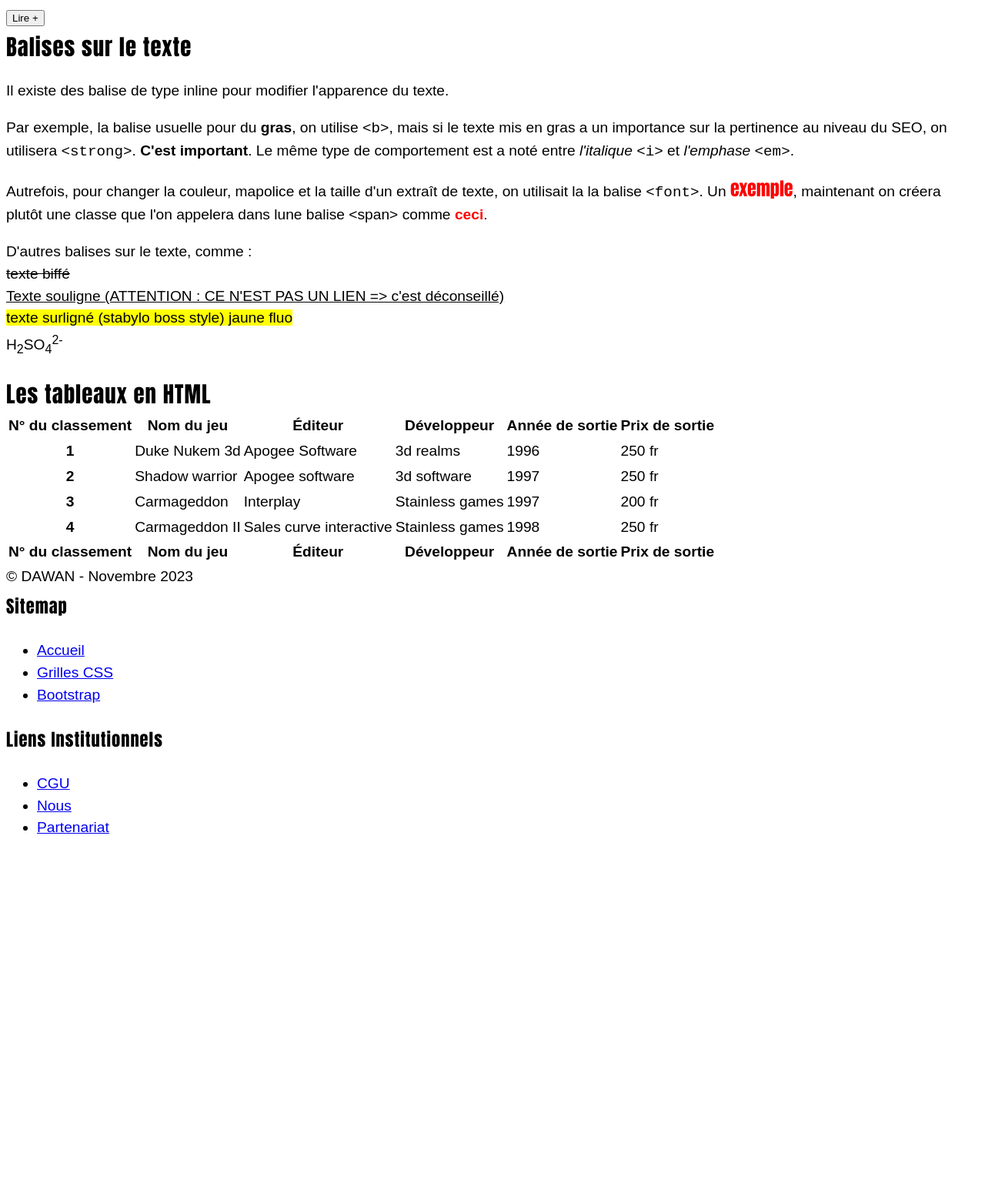
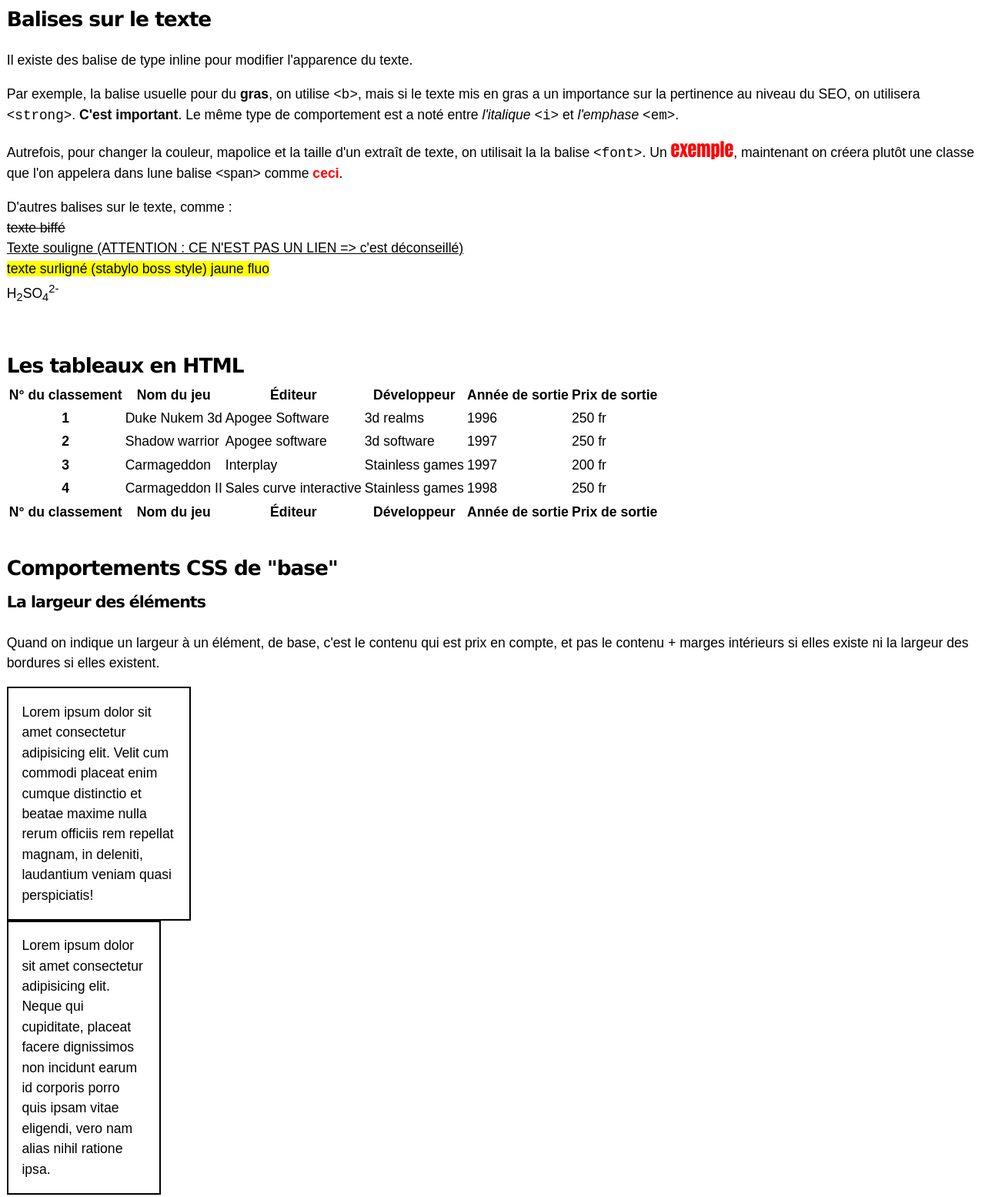
Before and after one commit to nicoduflot/2023-11-20-HTML-CSS, a plain HTML site: page index.html in a window 1280 px wide. Shown: the part 922-2477 px from the top of the page at 77% size. Before the commit the page ends 2031 px from the top, so only its background shows below. Drawn offline with Linux system fonts and the light colour scheme.

Commit message:
CSS bases plus

```diff
--- a/css/style.css
+++ b/css/style.css
@@ -14,14 +14,27 @@ si 2em = 32 px, 1em = 16px
 
 */
 
+/* Déclaration root */
+
 :root{
     /* root permet de surcharger le comportement par défaut du navigateur */
     /* css permet d'utiliser des variable, et elles peuvent êtrz géréeet / ou précalculée dans le root */
     --font-family: Arial, Helvetica, sans-serif;
-    --heading-font: impact;
+    --heading-font: verdana;
     font-family: var(--font-family);
-    font-size: 1.2rem;
+    font-size: 1.1rem;
     line-height: 1.5rem;
+    --link-main-color: darkred;
+    --link-main-color-hover: black;
+    --link-nav-main-color: white;
+}
+
+/* déclarations générales */
+
+*,
+*::before,
+*::after{
+    box-sizing: border-box;
 }
 
 h1,
@@ -33,5 +46,57 @@ h6{
     font-family: var(--heading-font);
     line-height: 2.5rem;
     margin: 0;
-    letter-spacing: 1px;
+    letter-spacing: -1px;
 }
+
+a,
+a:visited{
+    text-decoration: none;
+    font-weight: bold;
+    color: var(--link-main-color);
+}
+
+a:hover{
+    color: var(--link-main-color-hover);
+}
+
+/* déclaration de classes */
+
+.content-width{
+    width: 200px;
+    border: 2px solid black;
+    padding: 1rem;
+    box-sizing: content-box;
+}
+
+.border-width{
+    width: 200px;
+    border: 2px solid black;
+    padding: 1rem;
+    box-sizing: border-box;
+}
+
+.fit-table{
+    width: 100%;
+    overflow-x: scroll;
+}
+
+/* déclarations de structure */
+
+body{
+    margin: 0;
+}
+/* body > nav > div > ul */
+body > nav ul{
+    list-style-type: none;
+    padding-inline-start: 0;
+}
+
+body > main > section > article{
+    padding: 1rem 0.5rem;
+}
+
+/*
+déclarations adaptatives (responsive ou RWD responsive web design)
+media queries
+*/
--- a/index.html
+++ b/index.html
@@ -1,5 +1,6 @@
 <!DOCTYPE html>
 <html lang="fr">
+
 <head>
     <meta charset="UTF-8" />
     <meta name="viewport" content="width=device-width, initial-scale=1.0" />
@@ -8,13 +9,14 @@
     <!-- Commentaire en HTML : ATTENTION ces commentaires sont visible par les visiteurs -->
     <!-- C'est dans l'entête où l'on va appeler les liens vers les fichiers de style ou de script javascript -->
     <style>
-        .rouge-gras{
+        .rouge-gras {
             font-weight: bold;
             color: red;
         }
     </style>
     <link rel="stylesheet" href="./css/style.css" media="screen" />
 </head>
+
 <body>
     <header>
         <div>
@@ -53,7 +55,8 @@
                 <ul>
                     <li>
                         Block : <br />
-                        La balise prend tout l'espace en largeur, et ne peut pas contenir d'autres balise de contenu de type block, sauf si on le contre-indique en CSS.
+                        La balise prend tout l'espace en largeur, et ne peut pas contenir d'autres balise de contenu de
+                        type block, sauf si on le contre-indique en CSS.
                     </li>
                     <li>
                         Inline : <br />
@@ -91,10 +94,16 @@ rerum molestiae et!
                     Il existe des balise de type inline pour modifier l'apparence du texte.
                 </p>
                 <p>
-                    Par exemple, la balise usuelle pour du <b>gras</b>, on utilise <code>&lt;b&gt;</code>, mais si le texte mis en gras a un importance sur la pertinence au niveau du SEO, on utilisera <code>&lt;strong&gt;</code>. <strong>C'est important</strong>. Le même type de comportement est a noté entre <i>l'italique</i> <code>&lt;i&gt;</code> et <em>l'emphase</em> <code>&lt;em&gt;</code>.
+                    Par exemple, la balise usuelle pour du <b>gras</b>, on utilise <code>&lt;b&gt;</code>, mais si le
+                    texte mis en gras a un importance sur la pertinence au niveau du SEO, on utilisera
+                    <code>&lt;strong&gt;</code>. <strong>C'est important</strong>. Le même type de comportement est a
+                    noté entre <i>l'italique</i> <code>&lt;i&gt;</code> et <em>l'emphase</em> <code>&lt;em&gt;</code>.
                 </p>
                 <p>
-                    Autrefois, pour changer la couleur, mapolice et la taille d'un extraît de texte, on utilisait la la balise <code>&lt;font&gt;</code>. Un <font color="ff0000" face="impact" size="5">exemple</font>, maintenant on créera plutôt une classe que l'on appelera dans lune balise &lt;span&gt; comme <span class="rouge-gras">ceci</span>.
+                    Autrefois, pour changer la couleur, mapolice et la taille d'un extraît de texte, on utilisait la la
+                    balise <code>&lt;font&gt;</code>. Un <font color="ff0000" face="impact" size="5">exemple</font>,
+                    maintenant on créera plutôt une classe que l'on appelera dans lune balise &lt;span&gt; comme <span
+                        class="rouge-gras">ceci</span>.
                 </p>
                 <p>
                     D'autres balises sur le texte, comme : <br />
@@ -109,6 +118,7 @@ rerum molestiae et!
                     <h2>Les tableaux en HTML</h2>
                 </header>
                 <!-- table>((thead>tr>th*6)+(tbody>tr*4>(th{$}+td*5))+(tfoot>tr>th*6)) -->
+                <div class="fit-table">
                     <table>
                         <thead>
                             <tr>
@@ -165,6 +175,27 @@ rerum molestiae et!
                             </tr>
                         </tfoot>
                     </table>
+                </div>
+            </article>
+            <article>
+                <header>
+                    <h2>Comportements CSS de "base"</h2>
+                </header>
+                <h3>La largeur des éléments</h3>
+                <p>
+                    Quand on indique un largeur à un élément, de base, c'est le contenu qui est prix en compte, et pas
+                    le contenu + marges intérieurs si elles existe ni la largeur des bordures si elles existent.
+                </p>
+                <div class="content-width">
+                    Lorem ipsum dolor sit amet consectetur adipisicing elit. Velit cum commodi placeat enim cumque
+                    distinctio et beatae maxime nulla rerum officiis rem repellat magnam, in deleniti, laudantium veniam
+                    quasi perspiciatis!
+                </div>
+                <div class="border-width">
+                    Lorem ipsum dolor sit amet consectetur adipisicing elit. Neque qui cupiditate, placeat facere
+                    dignissimos non incidunt earum id corporis porro quis ipsam vitae eligendi, vero nam alias nihil
+                    ratione ipsa.
+                </div>
             </article>
         </section>
     </main>
@@ -204,4 +235,5 @@ rerum molestiae et!
         </div>
     </footer>
 </body>
+
 </html>
```
Lines whose indentation alone changed are shown as unchanged.
